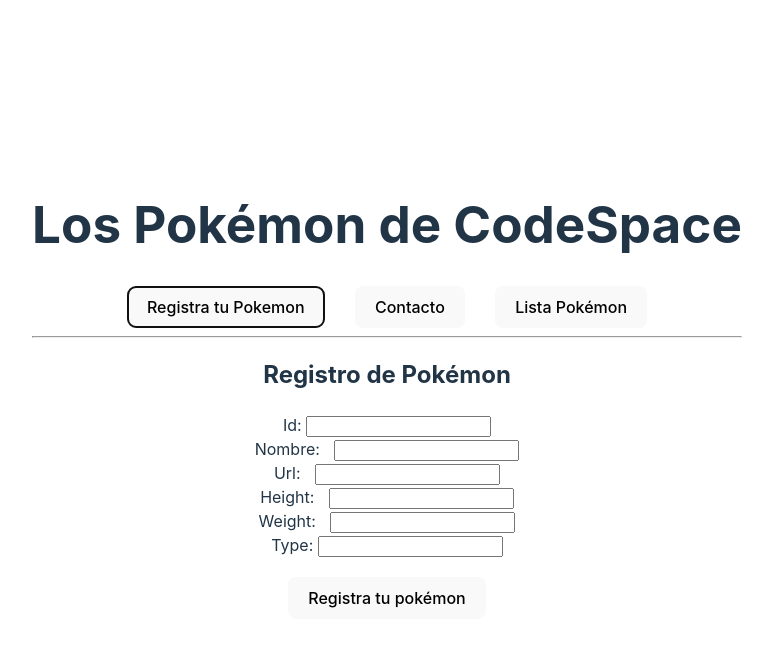
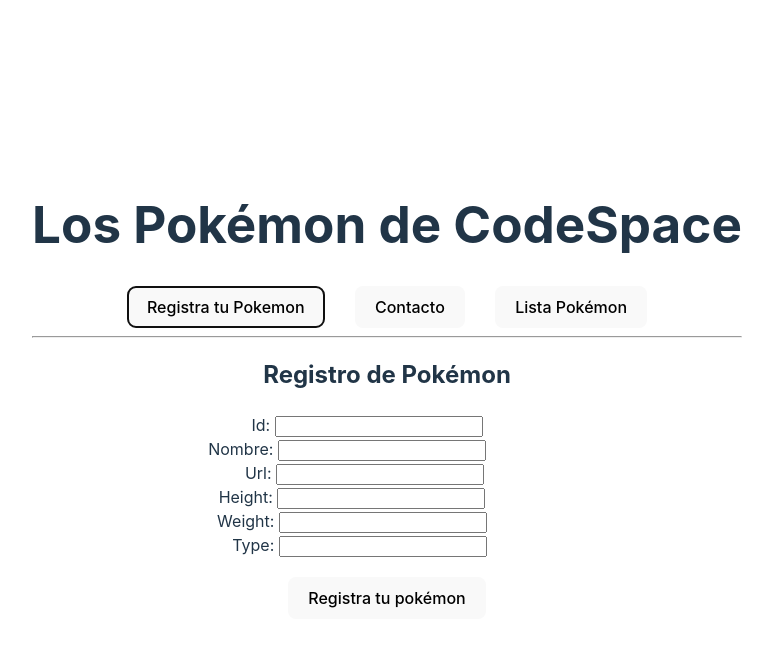
Before and after one commit to miriam148/pokemon, a React (Vite) app: page / in a window 1280 px wide. Both pictures are taken after a click on the button "Registra tu Pokemon". Shown: the top 646 px of the page, without its empty margins (253-1026 px from the left). Built offline with nearby package versions, Linux system fonts and the light colour scheme.

Commit message:
modifico estilo input registro

```diff
--- a/src/components/RegistroPokemonComponent.jsx
+++ b/src/components/RegistroPokemonComponent.jsx
@@ -97,30 +97,30 @@
       }
 
       <div  >
-        <div className='containerInput'>
+        <div className='containerInput' >
         <div >
-        <span>Id: </span>
-        <input type="number" name='id' value={newPokemon.id} onChange={(e) => {inputHandler(e.target.name, e.target.value)}}/>
+        <span >Id: </span>
+        <input style={{ width: '200px', textAlign: 'right', marginRight: '40px' }}type="number" name='id' value={newPokemon.id} onChange={(e) => {inputHandler(e.target.name, e.target.value)}}/>
         </div>
         <div>
-        <span style={{ width: '80px', textAlign: 'right', marginRight: '10px' }}>Nombre: </span>
-        <input type="text" name='nombre' value={newPokemon.nombre} onChange={(e) => {inputHandler(e.target.name, e.target.value)}}/>
+        <span >Nombre: </span>
+        <input style={{ width: '200px', textAlign: 'right', marginRight: '80px' }}type="text" name='nombre' value={newPokemon.nombre} onChange={(e) => {inputHandler(e.target.name, e.target.value)}}/>
         </div>
         <div>
-        <span style={{ width: '80px', textAlign: 'right', marginRight: '10px' }}>Url: </span>
-        <input type="text" name='url' value={newPokemon.url} onChange={(e) => {inputHandler(e.target.name, e.target.value)}}/>
+        <span >Url: </span>
+        <input style={{ width: '200px', textAlign: 'right', marginRight: '45px' }} type="text" name='url' value={newPokemon.url} onChange={(e) => {inputHandler(e.target.name, e.target.value)}}/>
         </div>
         <div>
-        <span style={{ width: '80px', textAlign: 'right', marginRight: '10px' }}>Height: </span>
-        <input type="text" name='height' value={newPokemon.height} onChange={(e) => {inputHandler(e.target.name, e.target.value)}}/>
+        <span >Height: </span>
+        <input style={{ width: '200px', textAlign: 'right', marginRight: '70px' }} type="text" name='height' value={newPokemon.height} onChange={(e) => {inputHandler(e.target.name, e.target.value)}}/>
         </div>
         <div>
-        <span style={{ width: '80px', textAlign: 'right', marginRight: '10px' }}>Weight: </span>
-        <input type="text" name='weight' value={newPokemon.weight} onChange={(e) => {inputHandler(e.target.name, e.target.value)}}/>
+        <span >Weight: </span>
+        <input style={{ width: '200px', textAlign: 'right', marginRight: '70px' }} type="text" name='weight' value={newPokemon.weight} onChange={(e) => {inputHandler(e.target.name, e.target.value)}}/>
         </div>
         <div >
-        <span>Type: </span>
-        <input type="text" name='type' value={newPokemon.type} onChange={(e) => {inputHandler(e.target.name, e.target.value)}}/>
+        <span > Type: </span>
+        <input style={{ width: '200px', textAlign: 'right', marginRight: '55px' }} type="text" name='type' value={newPokemon.type} onChange={(e) => {inputHandler(e.target.name, e.target.value)}}/>
         </div>
         </div>
         <div style={{ margin: '20px 0' }}>
```
